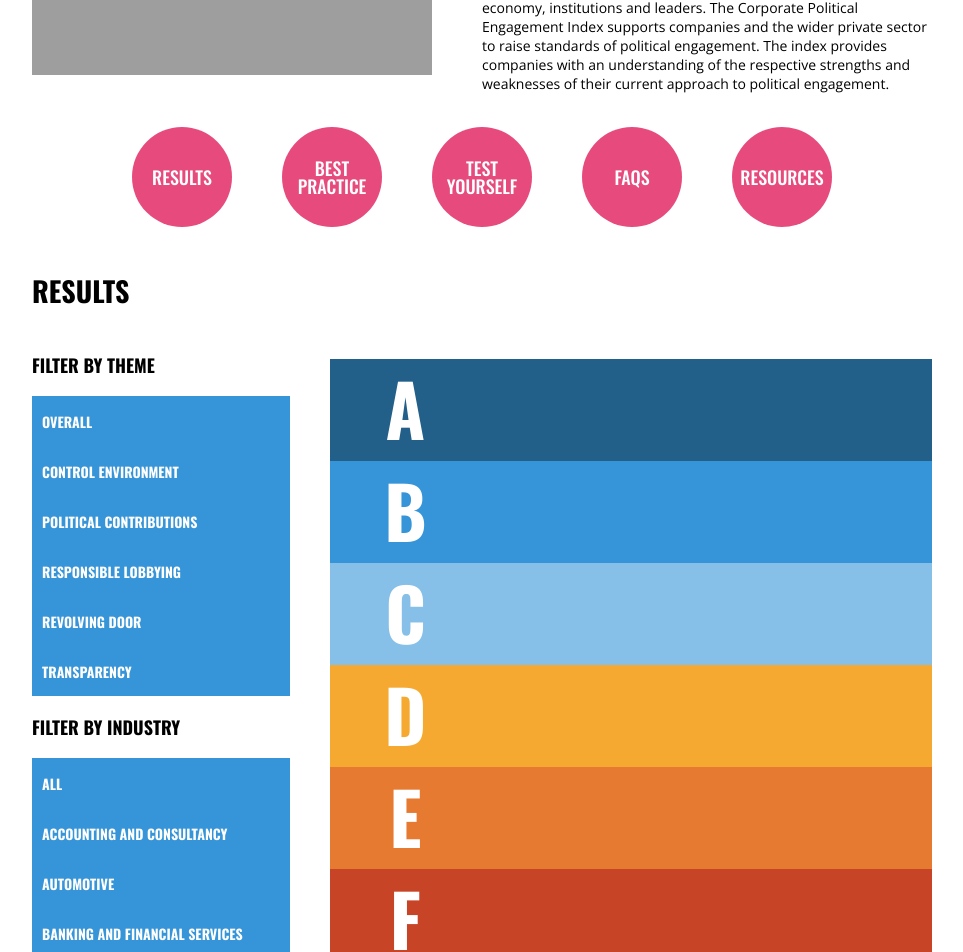
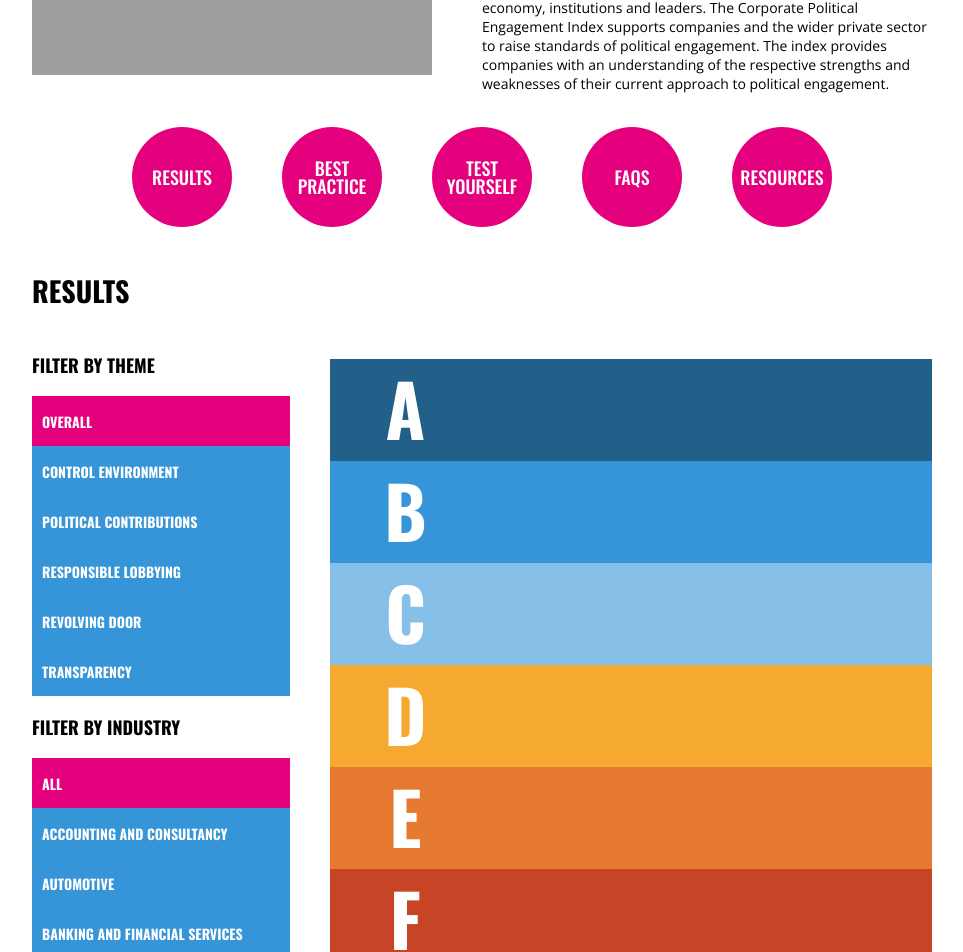
Before and after one commit to jonlemarquand/cpei, a React (Create React App) app: page / in a window 1280 px wide. Shown: the part 284-1236 px from the top of the page, without its empty margins (158-1121 px from the left). Built offline with nearby package versions, Linux system fonts and the light colour scheme; grey boxes are pictures that could not be loaded.

Commit message:
Added state to filter buttons

```diff
--- a/package.json
+++ b/package.json
@@ -9,7 +9,7 @@
     "node-sass": "^4.14.1",
     "react": "^16.13.1",
     "react-dom": "^16.13.1",
-    "react-scripts": "3.4.1"
+    "react-scripts": "^3.4.3"
   },
   "scripts": {
     "start": "react-scripts start",
--- a/src/components/ResultsFilter/ResultsFilter.js
+++ b/src/components/ResultsFilter/ResultsFilter.js
@@ -5,10 +5,6 @@ import FilterButton from '../../components/Shared/FilterButton';
 import './ResultsFilter.scss';
 
 const ResultsFilter = ({ theme, industry, onThemeChange, onIndustryChange }) => {
-    const testFunction = (e) => {
-        console.log(e);
-    }
-
     const ThemesList = [
         {name: "Overall", value: "overall"},
         {name: "Control Environment", value: "control"},
@@ -33,27 +29,33 @@ const ResultsFilter = ({ theme, industry, onThemeChange, onIndustryChange }) =>
         {name:"Telecommunication and Media", value: "telecomms"}
     ]
 
-    const FilterThemes = (Items) => {
-        return Items.map(item =>
-            <FilterButton name={item.name} value={item.value} onCategoryChange={onThemeChange}
+    const FilterThemes = ThemesList.map(item => {
+        if (theme === item.value) {
+            return <FilterButton name={item.name} value={item.value} onCategoryChange={onThemeChange} active="active-filter"/>
+        } else {
+            return <FilterButton name={item.name} value={item.value} onCategoryChange={onThemeChange}
             active=""/>
-        )
-    }
-    const FilterIndustries = (Items) => {
-        return Items.map(item =>
-            <FilterButton name={item.name} value={item.value} onCategoryChange={onIndustryChange}
+        }
+    })
+
+    const FilterIndustries = IndustriesList.map(item => {
+        if (industry === item.value) {
+            return <FilterButton name={item.name} value={item.value} onCategoryChange={onIndustryChange} active="active-filter"/>
+        } else {
+            return <FilterButton name={item.name} value={item.value} onCategoryChange={onIndustryChange}
             active=""/>
-        )
-    }
+        }
+    })
+
     return (
         <div>
             <h3>Filter By Theme</h3>
             <div className="filter-list">
-              {FilterThemes(ThemesList)}
+                { FilterThemes }
             </div>
             <h3>Filter By Industry</h3>
             <div className="filter-list">
-                {FilterIndustries(IndustriesList)}
+                { FilterIndustries }
             </div>
         </div>
     )
--- a/src/components/Shared/FilterButton.scss
+++ b/src/components/Shared/FilterButton.scss
@@ -15,6 +15,10 @@
     border: none;
     text-align: left;
 
+    &:focus {
+        outline: none;
+    }
+
     &.active-filter {
         background: $tiPink;
     }
--- a/src/styles/shared.scss
+++ b/src/styles/shared.scss
@@ -1,7 +1,7 @@
 $primaryFont: 'Oswald', sans-serif;
 $secondaryFont: 'Open Sans', sans-serif;
 $tiBlue: #3695d8;
-$tiPink: #E74B7D;
+$tiPink: #E5007D;
 $tiGreen: #4DB9C7;
 $tiWhite: #ffffff;
 
```
Also changed, not shown: 1 other file (tests, documents, lock files or other folders).
